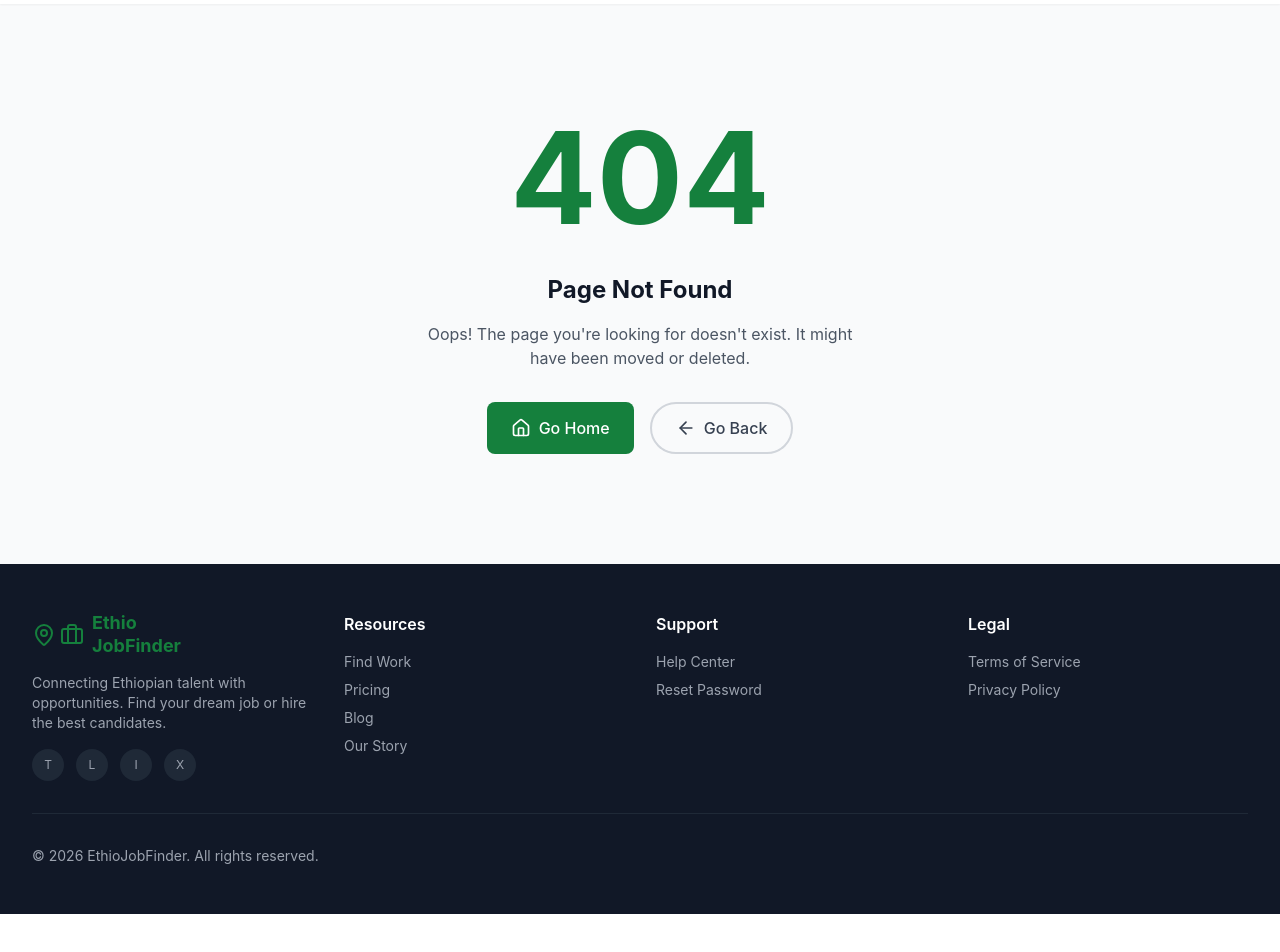
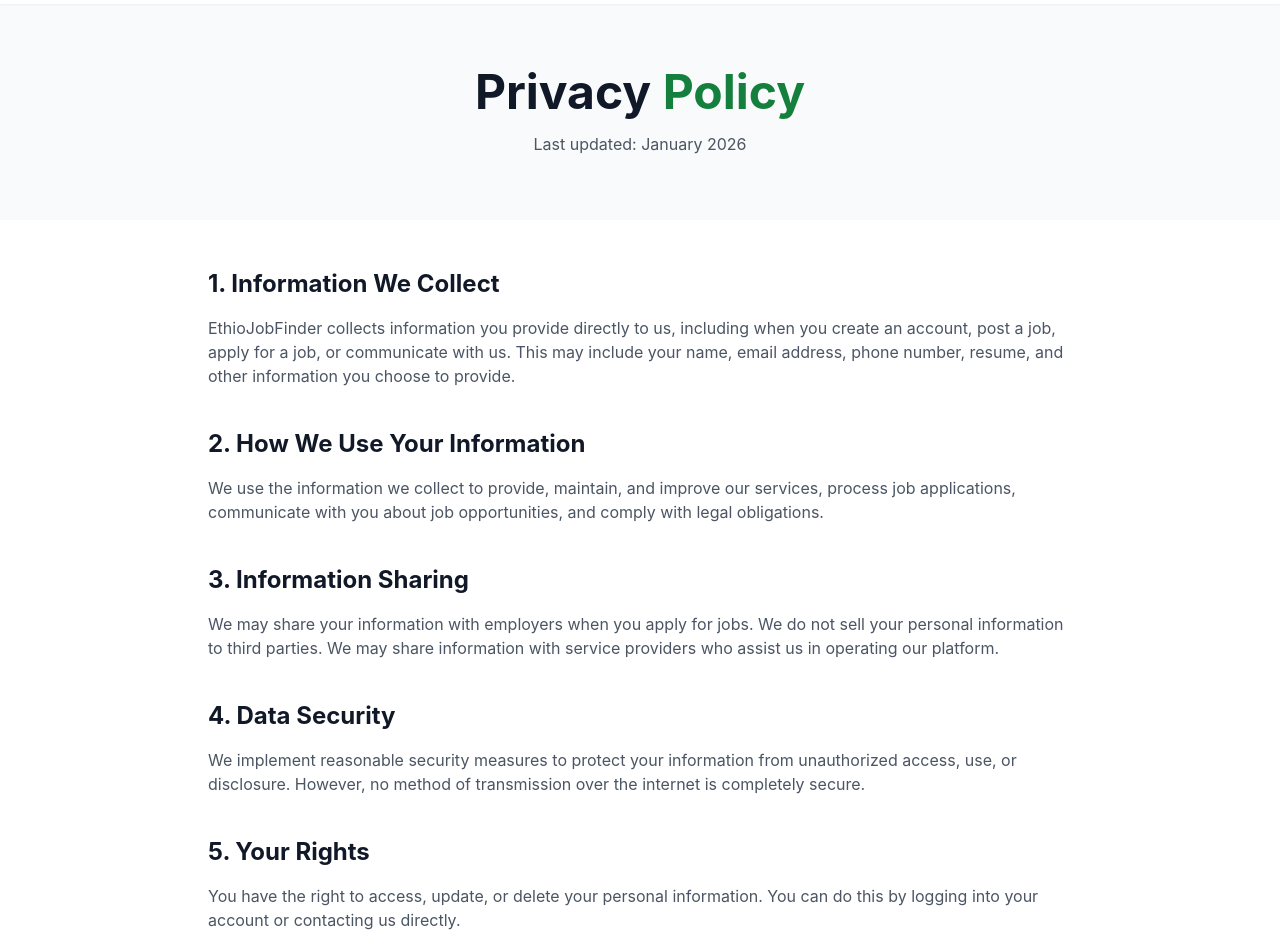
Before and after one commit to abdellaharegaw616-web/-EthioJobFinder, a React (Create React App) app in the folder frontend/: page /privacy in a window 1280 px wide. Shown: the part 60-1012 px from the top of the page. Before the commit the page ends 974 px from the top, so only its background shows below. Built offline with nearby package versions, Linux system fonts and the light colour scheme; no server answers.

Commit message:
Add Privacy Policy page and route

```diff
--- a/frontend/src/App.js
+++ b/frontend/src/App.js
@@ -23,6 +23,7 @@
 import HelpCenter from './pages/HelpCenter';
 import OurStory from './pages/OurStory';
 import TermsOfService from './pages/TermsOfService';
+import PrivacyPolicy from './pages/PrivacyPolicy';
 import NotFound from './pages/NotFound';
 
 function App() {
@@ -41,6 +42,7 @@
               <Route path="/help" element={<HelpCenter />} />
               <Route path="/our-story" element={<OurStory />} />
               <Route path="/terms" element={<TermsOfService />} />
+              <Route path="/privacy" element={<PrivacyPolicy />} />
               <Route path="/login" element={<Login />} />
               <Route path="/register" element={<Register />} />
               <Route path="/verify-email" element={<VerifyEmail />} />
--- /dev/null
+++ b/frontend/src/pages/PrivacyPolicy.js
@@ -0,0 +1,69 @@
+const PrivacyPolicy = () => {
+  return (
+    <div className="min-h-screen bg-white">
+      {/* Hero */}
+      <section className="bg-gray-50 py-16">
+        <div className="max-w-4xl mx-auto px-4 text-center">
+          <h1 className="text-4xl md:text-5xl font-bold mb-4">
+            Privacy{' '}
+            <span className="text-green-700">
+              Policy
+            </span>
+          </h1>
+          <p className="text-gray-600">Last updated: January 2026</p>
+        </div>
+      </section>
+
+      {/* Content */}
+      <section className="py-12">
+        <div className="max-w-4xl mx-auto px-4">
+          <div className="prose prose-lg max-w-none">
+            <section className="mb-10">
+              <h2 className="text-2xl font-bold mb-4">1. Information We Collect</h2>
+              <p className="text-gray-600 mb-4">
+                EthioJobFinder collects information you provide directly to us, including when you create an account, post a job, apply for a job, or communicate with us. This may include your name, email address, phone number, resume, and other information you choose to provide.
+              </p>
+            </section>
+
+            <section className="mb-10">
+              <h2 className="text-2xl font-bold mb-4">2. How We Use Your Information</h2>
+              <p className="text-gray-600 mb-4">
+                We use the information we collect to provide, maintain, and improve our services, process job applications, communicate with you about job opportunities, and comply with legal obligations.
+              </p>
+            </section>
+
+            <section className="mb-10">
+              <h2 className="text-2xl font-bold mb-4">3. Information Sharing</h2>
+              <p className="text-gray-600 mb-4">
+                We may share your information with employers when you apply for jobs. We do not sell your personal information to third parties. We may share information with service providers who assist us in operating our platform.
+              </p>
+            </section>
+
+            <section className="mb-10">
+              <h2 className="text-2xl font-bold mb-4">4. Data Security</h2>
+              <p className="text-gray-600 mb-4">
+                We implement reasonable security measures to protect your information from unauthorized access, use, or disclosure. However, no method of transmission over the internet is completely secure.
+              </p>
+            </section>
+
+            <section className="mb-10">
+              <h2 className="text-2xl font-bold mb-4">5. Your Rights</h2>
+              <p className="text-gray-600 mb-4">
+                You have the right to access, update, or delete your personal information. You can do this by logging into your account or contacting us directly.
+              </p>
+            </section>
+
+            <section className="mb-10">
+              <h2 className="text-2xl font-bold mb-4">6. Contact Us</h2>
+              <p className="text-gray-600 mb-4">
+                If you have questions about this Privacy Policy, please contact us at abdellaj636@gmail.com
+              </p>
+            </section>
+          </div>
+        </div>
+      </section>
+    </div>
+  );
+};
+
+export default PrivacyPolicy;
```
